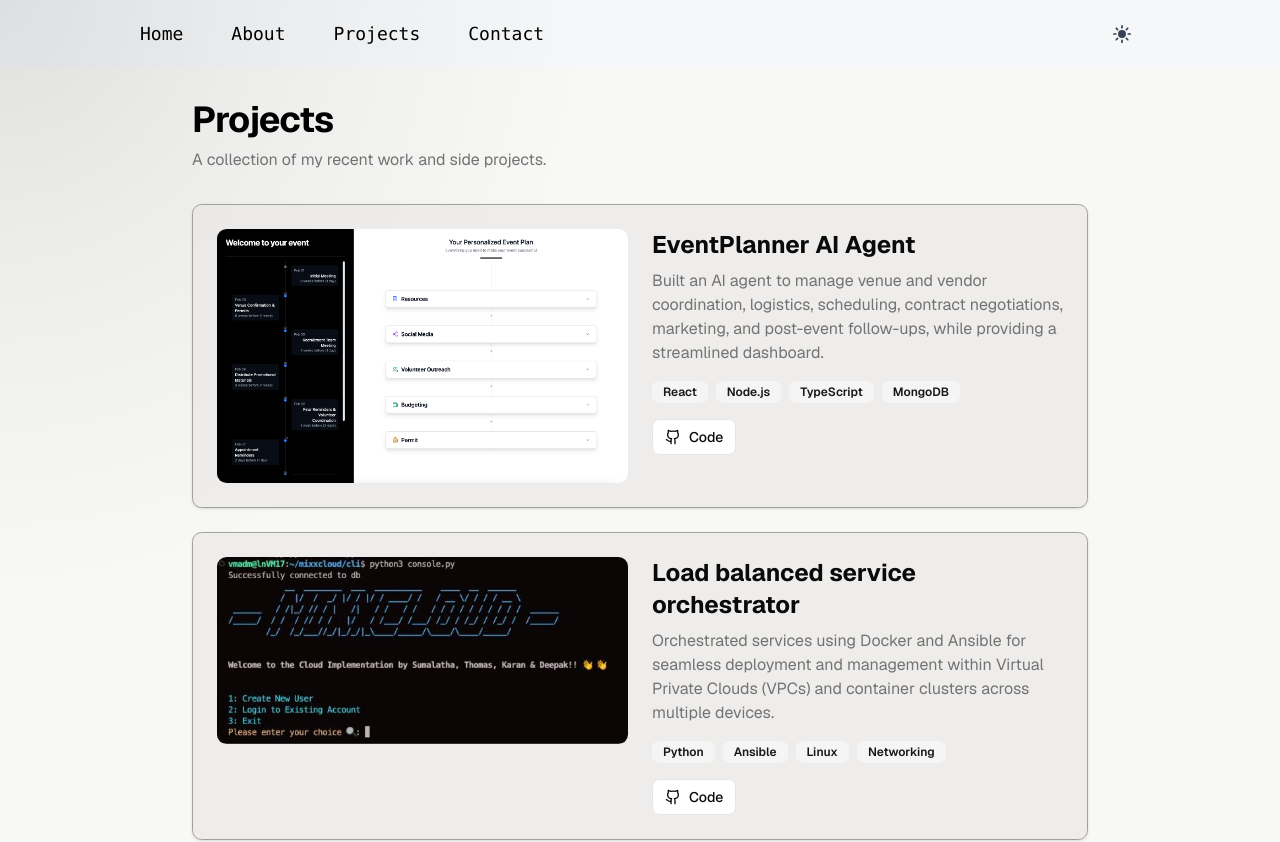
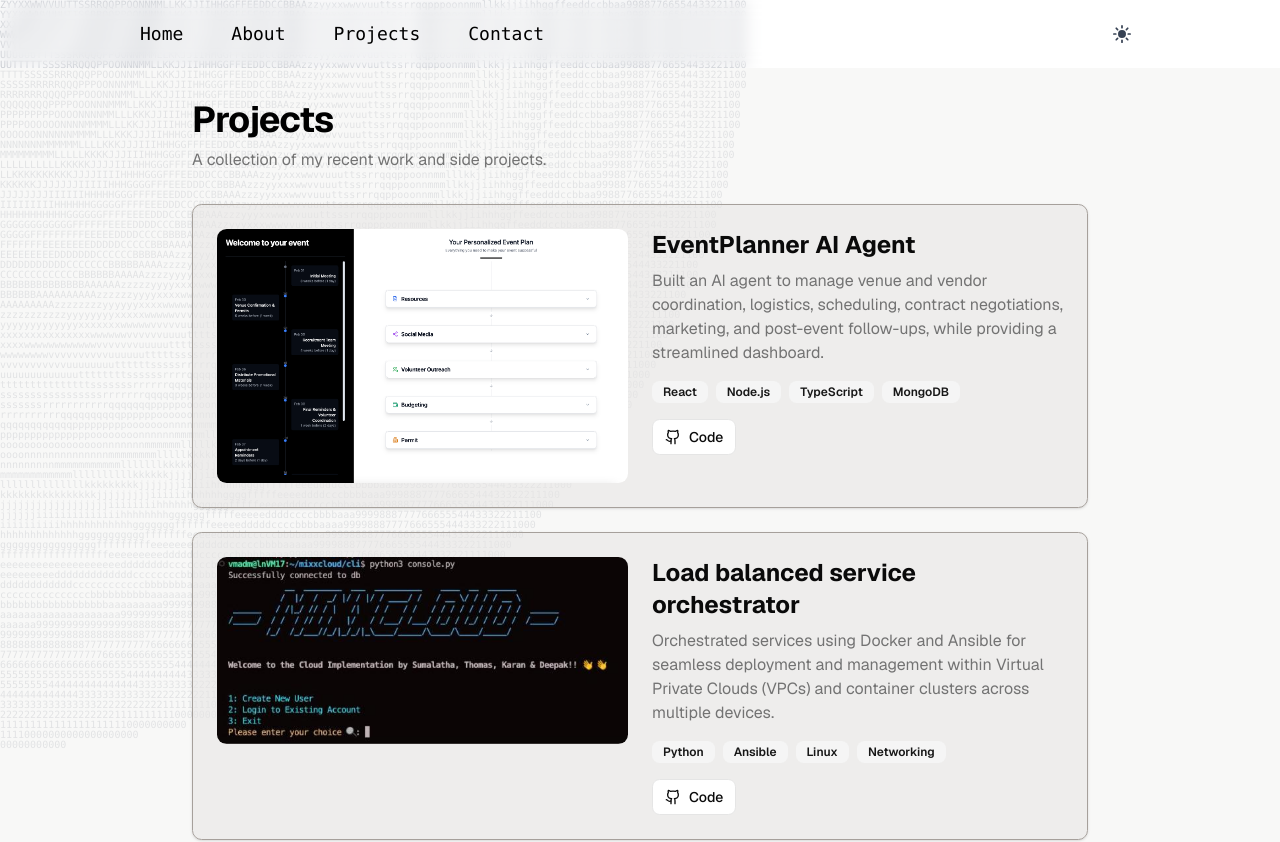
Before and after one commit to deep41/deep41.github.io, a React (Vite) app: page /projects in a window 1280 px wide. Shown: the top 842 px of the page. Built offline with nearby package versions, Linux system fonts and the light colour scheme.

Commit message:
Replace mouse tracker with background grid effect and improve character density rendering

```diff
--- a/src/app/App.tsx
+++ b/src/app/App.tsx
@@ -1,4 +1,3 @@
-import { useState, useEffect } from 'react';
 import { BrowserRouter as Router, Routes, Route } from 'react-router';
 import Header from '@/components/portfolio/header';
 import About from '@/components/portfolio/about';
@@ -11,42 +10,7 @@ import ProjectDetail from '@/components/projects/ProjectDetail';
 import { Toaster } from '@/components/ui/toaster';
 import Tetris from '@/components/games/Tetris';
 import Games from '@/components/games/Games';
-
-// Enhanced mouse tracker component
-const MouseTracker = () => {
-  const [position, setPosition] = useState({ x: 0, y: 0 });
-
-  useEffect(() => {
-    const handleMouseMove = (e: MouseEvent) => {
-      setPosition({ x: e.clientX, y: e.clientY });
-    };
-
-    window.addEventListener('mousemove', handleMouseMove);
-    return () => {
-      window.removeEventListener('mousemove', handleMouseMove);
-    };
-  }, []);
-
-  // Calculate dynamic colors based on position
-  const hue = (position.x % 360);
-  const saturation = Math.min(100, (position.y / window.innerHeight) * 100);
-
-  return (
-    <div
-      className="fixed inset-0 pointer-events-none"
-      style={{
-        zIndex: 0,
-        background: `radial-gradient(
-          circle 600px at ${position.x}px ${position.y}px,
-          hsla(${hue}, ${saturation}%, 60%, 0.8),
-          hsla(${(hue + 60) % 360}, ${saturation}%, 60%, 0.4) 40%,
-          hsla(${(hue + 120) % 360}, ${saturation}%, 50%, 0.2) 60%,
-          transparent 100%
-        )`
-      }}
-    />
-  );
-};
+import BackgroundGrid from '@/components/background/BackgroundGrid';
 
 // CSS class for card elements to be translucent
 const cardClass = "bg-white/40 dark:bg-zinc-800/40 backdrop-blur-sm shadow-lg";
@@ -56,11 +20,11 @@ function App() {
     <div className="text-black dark:text-white" style={{fontFamily: 'Geist'}}>
       <Router>
         <div className="relative">
-          {/* Global mouse tracker effect that applies to all routes */}
-          <MouseTracker />
+          {/* Global background grid effect that applies to all routes */}
+          <BackgroundGrid />
 
           {/* Header with translucent background */}
-          <div className="bg-gray-100/70 dark:bg-zinc-900/70 backdrop-blur-sm relative z-10">
+          <div className="backdrop-blur-sm relative z-10">
             <Header />
           </div>
 
--- /dev/null
+++ b/src/components/background/BackgroundGrid.tsx
@@ -0,0 +1,135 @@
+import { useState, useEffect, useMemo } from 'react';
+
+// Character density mapping from least filled to most filled
+const densityChars = ' 0123456789abcdefghijklmnopqrstuvwxyzABCDEFGHIJKLMNOPQRSTUVWXYZ';
+
+// Improved custom hook to measure character size more accurately
+const useCharacterSize = (fontSize: number) => {
+  const [size, setSize] = useState({ width: 0, height: 0 });
+
+  useEffect(() => {
+    const measureChar = () => {
+      // Create a pre element to better measure monospace font
+      const pre = document.createElement('pre');
+      pre.style.fontFamily = 'monospace';
+      pre.style.fontSize = `${fontSize}px`;
+      pre.style.position = 'absolute';
+      pre.style.visibility = 'hidden';
+      pre.style.margin = '0';
+      pre.style.padding = '0';
+      pre.style.lineHeight = '1';
+
+      // Use a 10x10 grid of characters to get a more accurate average
+      let testString = '';
+      for (let i = 0; i < 10; i++) {
+        for (let j = 0; j < 10; j++) {
+          testString += 'W';
+        }
+        testString += '\n';
+      }
+      pre.textContent = testString;
+
+      document.body.appendChild(pre);
+
+      const { width, height } = pre.getBoundingClientRect();
+      setSize({
+        width: width / 10,  // Get average width per character
+        height: height / 10  // Get average height per line
+      });
+
+      document.body.removeChild(pre);
+    };
+
+    measureChar();
+
+    // Re-measure on window resize
+    window.addEventListener('resize', measureChar);
+    return () => window.removeEventListener('resize', measureChar);
+  }, [fontSize]);
+
+  return size;
+};
+
+// Custom hook to track viewport size
+const useViewportSize = () => {
+  const [size, setSize] = useState({ width: window.innerWidth, height: window.innerHeight });
+
+  useEffect(() => {
+    const handleResize = () => setSize({ width: window.innerWidth, height: window.innerHeight });
+    window.addEventListener('resize', handleResize);
+    return () => window.removeEventListener('resize', handleResize);
+  }, []);
+
+  return size;
+};
+
+const BackgroundGrid = () => {
+    const { width: charWidth, height: charHeight } = useCharacterSize(10); // Smaller font for more density
+    const { width: vpWidth, height: vpHeight } = useViewportSize();
+    const [mousePos, setMousePos] = useState({ x: 0, y: 0 });
+
+    useEffect(() => {
+      const handleMouseMove = (e: MouseEvent) => {
+        // Account for scroll position
+        const x = e.clientX + window.pageXOffset;
+        const y = e.clientY + window.pageYOffset;
+        setMousePos({ x, y });
+      };
+
+      window.addEventListener('mousemove', handleMouseMove);
+      return () => window.removeEventListener('mousemove', handleMouseMove);
+    }, []);
+
+    // Ensure we generate enough characters with some extra padding
+    const cols = charWidth > 0 ? Math.ceil(vpWidth / charWidth) + 10 : 0;
+    const rows = charHeight > 0 ? Math.ceil(vpHeight / charHeight) + 10 : 0;
+
+    const gridString = useMemo(() => {
+      if (cols === 0 || rows === 0) return '';
+
+      // Use a smaller effective distance to make the effect more pronounced
+      const maxDistance = Math.sqrt(vpWidth ** 2 + vpHeight ** 2) / 2;
+      const lines = [];
+
+      // Account for scroll position when calculating cell positions
+      const scrollX = window.pageXOffset;
+      const scrollY = window.pageYOffset;
+
+      for (let i = 0; i < rows; i++) {
+        let rowStr = '';
+        for (let j = 0; j < cols; j++) {
+          const cellX = j * charWidth + scrollX;
+          const cellY = i * charHeight + scrollY;
+          const dx = cellX - mousePos.x;
+          const dy = cellY - mousePos.y;
+          const d = Math.sqrt(dx * dx + dy * dy);
+
+          // Create a steeper falloff for more pronounced effect
+          const normalizedD = Math.min(1, d / maxDistance);
+          const index = Math.floor((1 - normalizedD) * (densityChars.length - 1));
+          rowStr += densityChars[Math.max(0, Math.min(densityChars.length - 1, index))];
+        }
+        lines.push(rowStr);
+      }
+      return lines.join('\n');
+    }, [mousePos, rows, cols, charWidth, charHeight, vpWidth, vpHeight]);
+
+    if (cols === 0 || rows === 0) return null;
+
+    return (
+      <pre
+        className="fixed top-0 left-0 w-full h-full overflow-hidden pointer-events-none font-mono text-[10px] leading-none text-gray-500 dark:text-gray-600 opacity-50"
+        style={{
+          zIndex: 0,
+          margin: 0,
+          padding: 0,
+          whiteSpace: 'pre',
+          letterSpacing: 0
+        }}
+      >
+        {gridString}
+      </pre>
+    );
+  };
+
+  export default BackgroundGrid;
```
